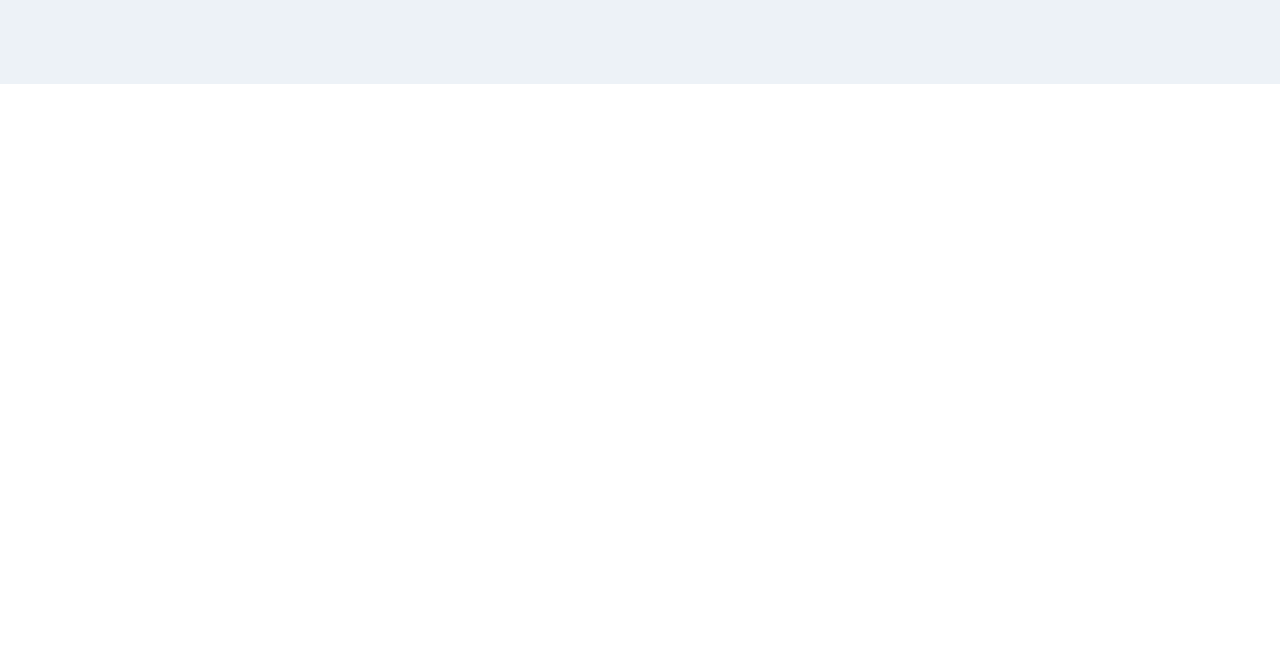
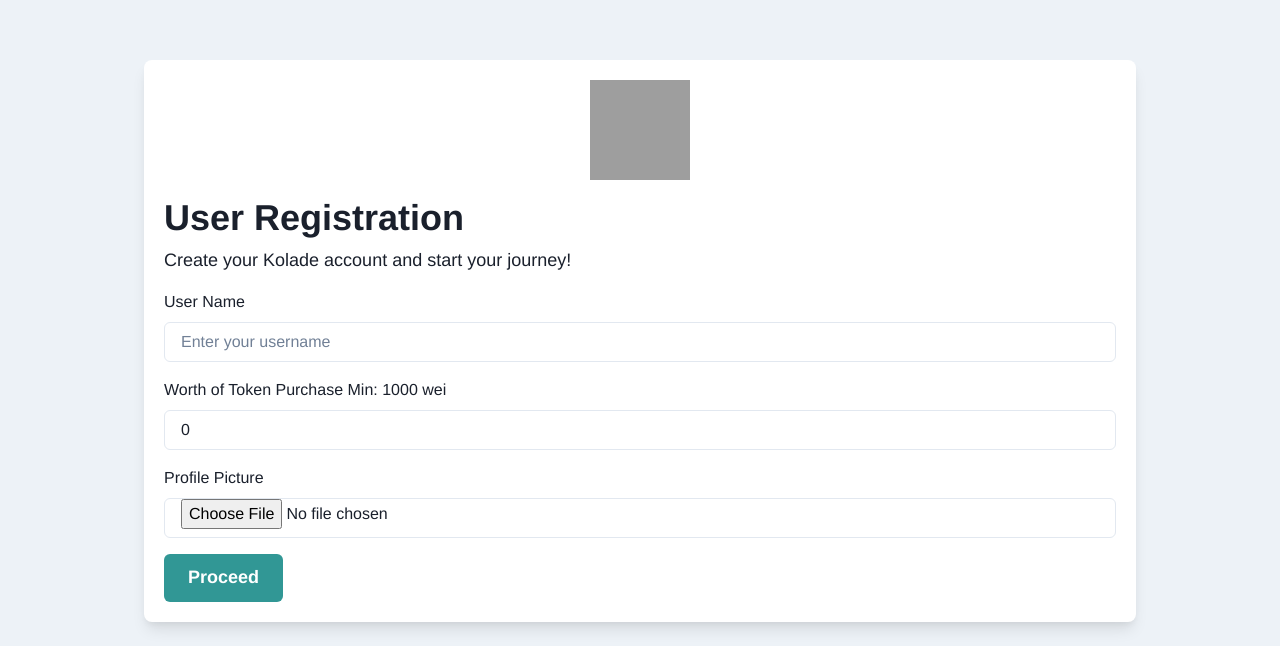
Before and after one commit to kolexstrings/kolade, a Next.js app in the folder client/: page / in a window 1280 px wide. Shown: the part 764-1410 px from the top of the page. Before the commit the page ends 848 px from the top, so only its background shows below. Built offline with nearby package versions, Linux system fonts and the light colour scheme; grey boxes are pictures that could not be loaded.

Commit message:
feat: user-registration component

```diff
--- /dev/null
+++ b/client/src/components/UserRegistration.jsx
@@ -0,0 +1,83 @@
+import React, { useState } from 'react';
+import {
+  Box,
+  Input,
+  Button,
+  Text,
+  FormControl,
+  FormLabel,
+  Center,
+  Image,
+  Heading,
+} from '@chakra-ui/react';
+
+const UserRegistration = () => {
+  const [userName, setUserName] = useState('');
+  const [tokenAmount, setTokenAmount] = useState(0);
+  const [profilePicture, setProfilePicture] = useState(null);
+
+  const handleUserNameChange = (e) => {
+    setUserName(e.target.value);
+  };
+
+  const handleTokenAmountChange = (e) => {
+    setTokenAmount(e.target.value);
+  };
+
+  const handleProfilePictureChange = (e) => {
+    // Handle profile picture upload or selection
+    const file = e.target.files[0];
+    setProfilePicture(file);
+  };
+
+  const handleSubmit = () => {
+    // Handle the form submission
+  };
+
+  return (
+    <Box p={5} bg="white" rounded="lg" shadow="lg">
+      <Center>
+        <Image src="/your-default-profile-image.png" alt="Profile" boxSize="100px" />
+      </Center>
+      <Heading as="h1" size="xl" mt={4} mb={2}>
+        User Registration
+      </Heading>
+      <Text fontSize="lg" mb={4}>
+        Create your Kolade account and start your journey!
+      </Text>
+      <form onSubmit={handleSubmit}>
+        <FormControl mb={4}>
+          <FormLabel>User Name</FormLabel>
+          <Input
+            type="text"
+            value={userName}
+            onChange={handleUserNameChange}
+            placeholder="Enter your username"
+          />
+        </FormControl>
+        <FormControl mb={4}>
+          <FormLabel>Worth of Token Purchase Min: 1000 wei</FormLabel>
+          <Input
+            type="number"
+            value={tokenAmount}
+            onChange={handleTokenAmountChange}
+            placeholder="Enter amount in Wei"
+          />
+        </FormControl>
+        <FormControl mb={4}>
+          <FormLabel>Profile Picture</FormLabel>
+          <Input
+            type="file"
+            accept="image/*"
+            onChange={handleProfilePictureChange}
+          />
+        </FormControl>
+        <Button colorScheme="teal" size="lg" type="submit">
+          Proceed
+        </Button>
+      </form>
+    </Box>
+  );
+};
+
+export default UserRegistration;
--- a/client/src/pages/index.js
+++ b/client/src/pages/index.js
@@ -1,10 +1,15 @@
 import React from 'react';
 import WelcomePage from '@/components/WelcomePage';
+import UserRegistration from '@/components/UserRegistration';
 
 const HomePage = () => {
 
     return (
-        <WelcomePage />
+        <>
+            <WelcomePage />
+            <UserRegistration />
+        </>
+
     )
 }
 
```
Also changed, not shown: client/src/components/UserProfile.jsx (added).
